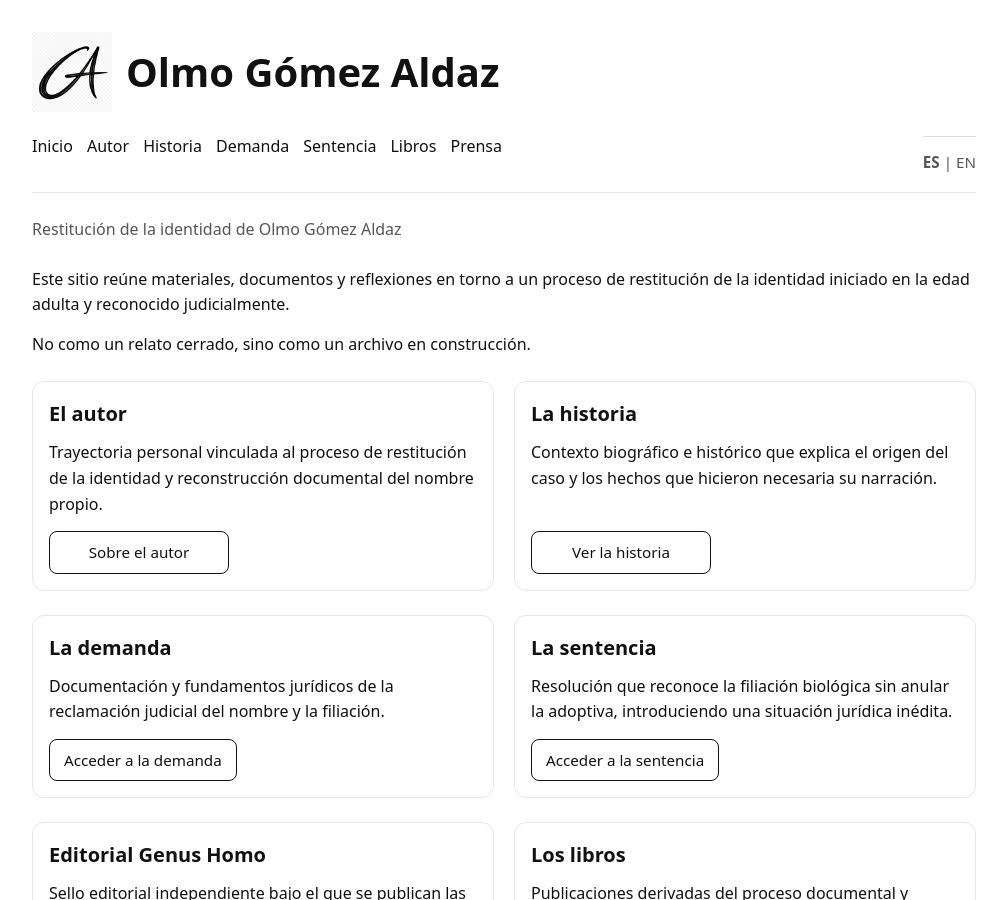
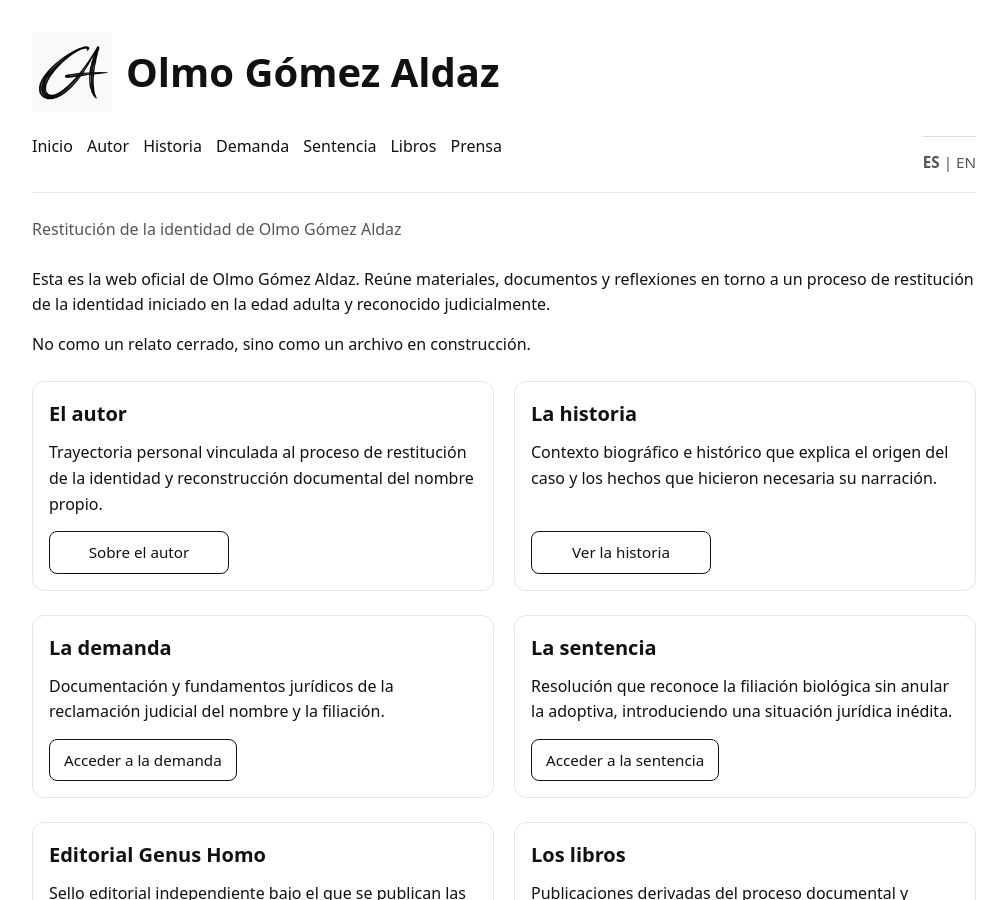
Before and after one commit to olmogaldaz/olmogaldaz.github.io, a Jekyll site: the page built from index.html, in a window 1280 px wide and 900 px high. Shown: the whole window, without its empty margins (136-1143 px from the left). Built offline with Jekyll 4.4.1, drawn with Linux system fonts in a browser that asks for light colours.

Commit message:
Update index.html

```diff
--- a/index.html
+++ b/index.html
@@ -15,12 +15,14 @@ description: Proyecto personal y documental sobre la restitución judicial de la
     Restitución de la identidad de Olmo Gómez Aldaz
   </h1>
 
-  <p>
-    Este sitio reúne materiales, documentos y reflexiones en torno a un proceso de restitución de la identidad iniciado en la edad adulta y reconocido judicialmente.
-  </p>
-  <p>
-    No como un relato cerrado, sino como un archivo en construcción.
-  </p>
+<p>
+  Esta es la web oficial de Olmo Gómez Aldaz. Reúne materiales, documentos y reflexiones en torno a un proceso de restitución de la
+  identidad iniciado en la edad adulta y reconocido judicialmente.
+</p>
+<p>
+  No como un relato cerrado, sino como un archivo en construcción.
+</p>
+
 
   <!-- FILA 1 -->
   <div class="row">
```
